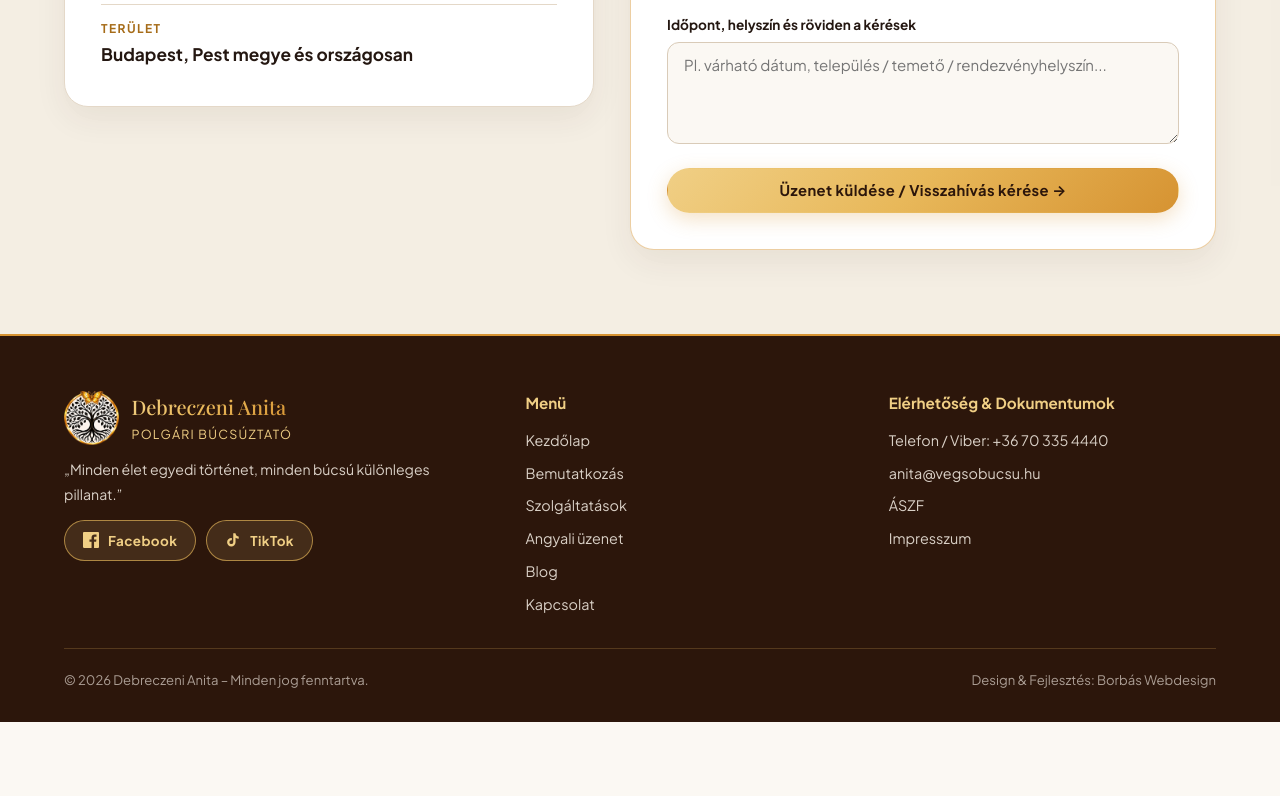
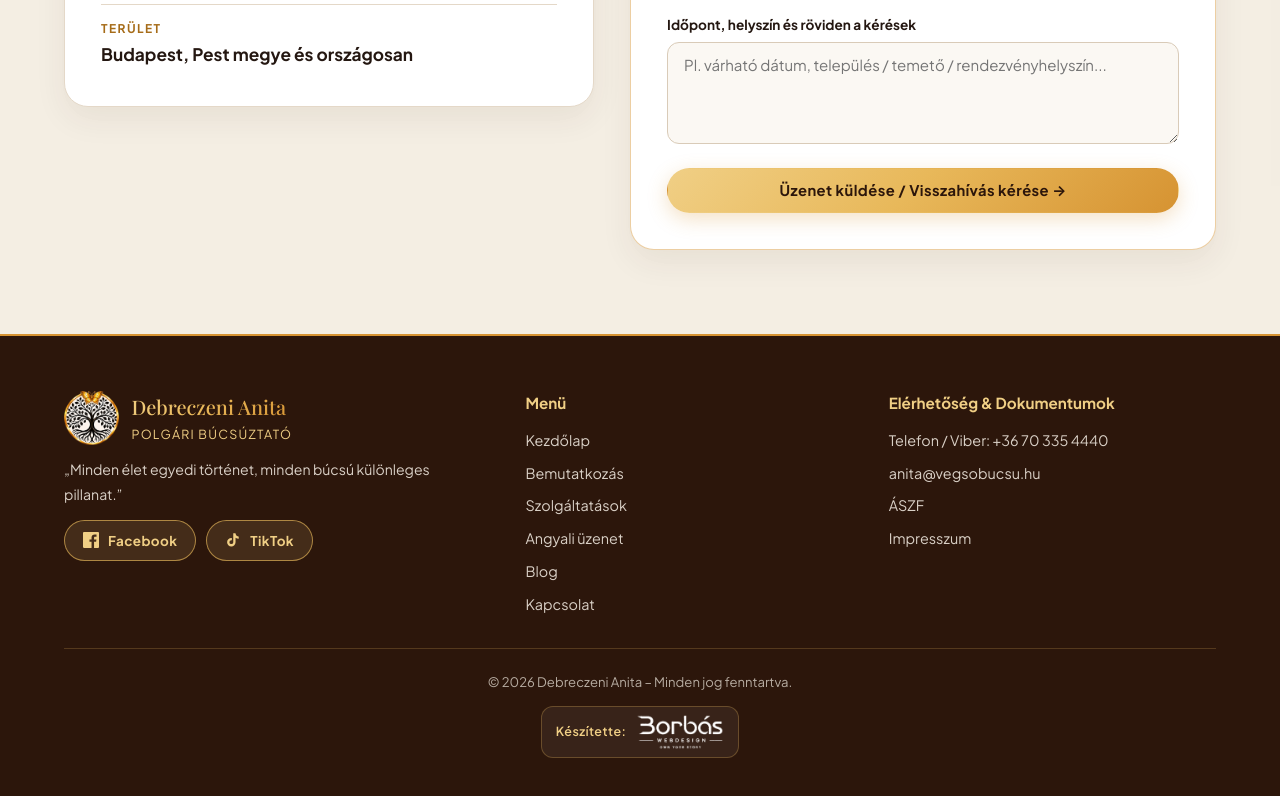
Before and after one commit to ADebre11/vegsobucsu, a plain HTML site: page index.html in a window 1280 px wide. Shown: the part 5657-6453 px from the top of the page. Before the commit the page ends 6379 px from the top, so only its background shows below. Drawn offline with nearby package versions, Linux system fonts and the light colour scheme; a web font is replaced by a local one.

Commit message:
Add clickable Borbas Webdesign footer credit and logo

```diff
--- a/app.js
+++ b/app.js
@@ -359,7 +359,10 @@
                     </div>
                     <div class="footer-bottom">
                         <span>© ${new Date().getFullYear()} Debreczeni Anita – Minden jog fenntartva.</span>
-                        <span>Design & Fejlesztés: Borbás Webdesign</span>
+                        <a href="https://borbaswebdesign.hu/" target="_blank" rel="noopener noreferrer" class="footer-creator" aria-label="Készítette: Borbás Webdesign">
+                            <span class="footer-creator-label">Készítette:</span>
+                            <img src="assets/borbas-webdesign-logo-white.png" alt="Borbás Webdesign" class="footer-creator-logo" />
+                        </a>
                     </div>
                 </div>
             </div>
--- a/style.css
+++ b/style.css
@@ -922,7 +922,7 @@ a {
     background: var(--brown-deep);
     color: rgba(248, 241, 232, 0.85);
     border-top: 2px solid var(--gold);
-    padding: 54px 0 30px;
+    padding: 54px 0 42px;
 }
 
 .footer-grid {
@@ -972,13 +972,56 @@ a {
 }
 
 .footer-bottom {
-    padding-top: 20px;
+    padding-top: 22px;
     font-size: 0.82rem;
-    color: rgba(248, 241, 232, 0.62);
+    color: rgba(248, 241, 232, 0.68);
     display: flex;
-    flex-wrap: wrap;
-    justify-content: space-between;
+    flex-direction: column;
+    align-items: center;
+    text-align: center;
     gap: 12px;
+}
+
+.footer-creator {
+    display: inline-flex;
+    align-items: center;
+    gap: 10px;
+    padding: 7px 14px;
+    border-radius: 12px;
+    background: rgba(255, 255, 255, 0.06);
+    border: 1px solid rgba(232, 184, 90, 0.28);
+    transition: transform 0.2s ease, background-color 0.2s ease, border-color 0.2s ease;
+}
+
+.footer-creator:hover {
+    transform: translateY(-2px);
+    background: rgba(255, 255, 255, 0.12);
+    border-color: rgba(232, 184, 90, 0.65);
+}
+
+.footer-creator-label {
+    font-size: 0.78rem;
+    font-weight: 600;
+    color: var(--gold-champagne);
+    letter-spacing: 0.04em;
+}
+
+.footer-creator-logo {
+    height: 36px;
+    width: auto;
+    object-fit: contain;
+    display: block;
+}
+
+@media (max-width: 680px) {
+    .footer {
+        padding-bottom: 96px;
+    }
+    .footer-bottom {
+        flex-direction: column;
+        align-items: center;
+        text-align: center;
+    }
 }
 
 .floating-call {
```
Also changed, not shown: assets/borbas-webdesign-logo-white.png (added).
